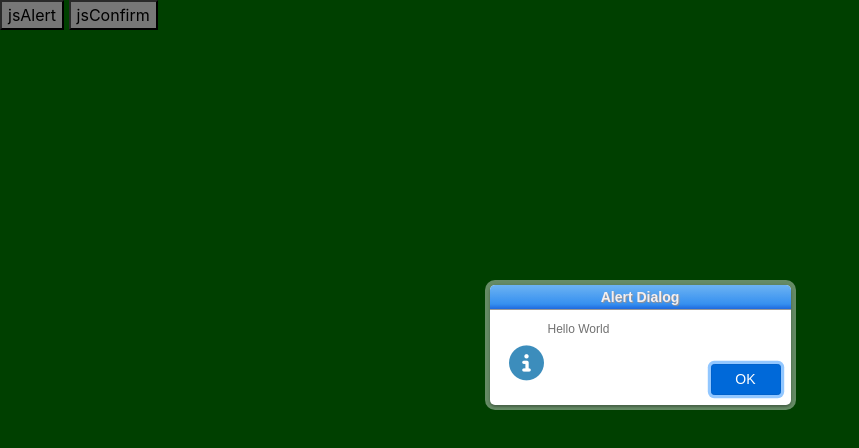
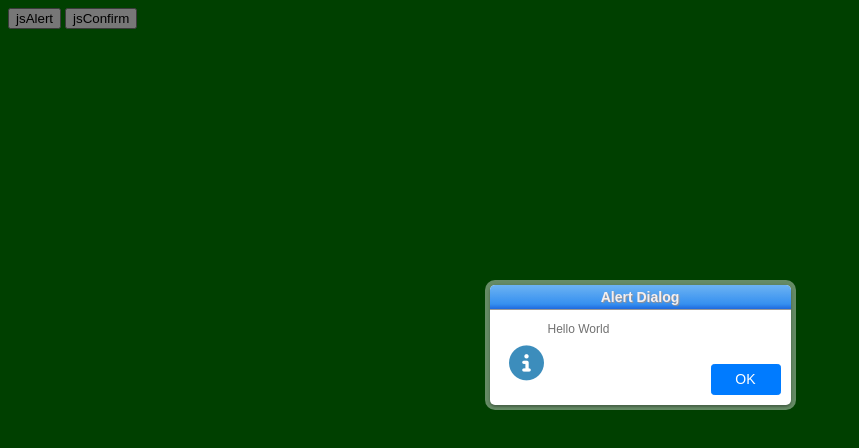
Before and after one commit to ringostarr80/jsAlert, a plain HTML site: page demo.html in a window 1280 px wide. Both pictures are taken after a click on the button "jsAlert". Shown: the whole page, without its empty margins (0-859 px from the left). Drawn offline with nearby package versions, Linux system fonts and the light colour scheme.

Commit message:
removed bootstrap

```diff
--- a/demo.html
+++ b/demo.html
@@ -3,7 +3,6 @@
     <head>
         <title>jsAlert demo</title>
         <meta http-equiv="Content-Type" content="text/html; charset=utf-8"/>
-        <link rel="stylesheet" type="text/css" href="src/bootstrap/dist/css/bootstrap.min.css"/>
         <link rel="stylesheet" type="text/css" href="src/Font-Awesome/css/all.min.css"/>
         <link rel="stylesheet" type="text/css" href="src/jsAlerts.css"/>
         <script type="text/javascript" src="src/jsAlerts.js"></script>
--- a/src/jsAlerts.css
+++ b/src/jsAlerts.css
@@ -1,4 +1,18 @@
-#popup_container {
+#js-alert-overlay-background {
+	position: absolute;
+	z-index: 99998;
+	top: 0px;
+	left: 0px;
+	width: 100%;
+	background-color: black;
+	opacity: 0.5;
+}
+
+#js-alert-overlay {
+	position: fixed;
+	z-index: 99999;
+	padding: 0;
+	margin: 0;
 	font-family: Arial, sans-serif;
 	font-size: 12px;
 	min-width: 300px; /* Dialog will be no smaller than this */
@@ -10,37 +24,21 @@
 	-moz-border-radius: 5px;
 	-webkit-border-radius: 5px;
 	border-radius: 5px;
-}
 
-#popup_message {
-	padding-left: 48px;
-	color:#717171;
-	min-height: 35px;
-}
-
-#popup_panel {
-	text-align:right;
-	margin: 9px 0px 0px;
-}
-
-#popup_prompt {
-	margin: .5em 0em;
+	/* from bootstrap */
+	font-weight: 400;
+	line-height: 1.5;
+	text-align: left;
 }
 
 /* For Blue Theme */
-#popup_title_blue {
+#js-alert-overlay h1 {
 	font-size: 14px;
 	font-weight: bold;
 	text-align: center;
 	line-height: 1.75em;
 	color: #f4efef;
 	text-shadow: 1px 1px 1px #989292;
-	/*background: #CCC url(images/title-blue.png) top repeat-x;
-	border: solid 1px #FFF;*/
-	background: #6db3f2;
-	background: -moz-linear-gradient(top,  #6db3f2 0%, #3690f0 79%, #1e69de 100%);
-	background: -webkit-linear-gradient(top,  #6db3f2 0%,#3690f0 79%,#1e69de 100%);
-	background: linear-gradient(to bottom,  #6db3f2 0%,#3690f0 79%,#1e69de 100%);
 	filter: progid:DXImageTransform.Microsoft.gradient( startColorstr='#6db3f2', endColorstr='#1e69de',GradientType=0 );
 	border-bottom: solid 1px #999;
 	cursor: default;
@@ -51,17 +49,46 @@
 	-webkit-border-radius:5px 5px 0px 0px;
 }
 
-#popup_content_blue {
+#js-alert-overlay h1.js-alert-theme-blue {
+	background: #6db3f2;
+	background: -moz-linear-gradient(top,  #6db3f2 0%, #3690f0 79%, #1e69de 100%);
+	background: -webkit-linear-gradient(top,  #6db3f2 0%,#3690f0 79%,#1e69de 100%);
+	background: linear-gradient(to bottom,  #6db3f2 0%,#3690f0 79%,#1e69de 100%);
+}
+
+#js-alert-overlay .js-alert-content {
 	padding: 9px;
 	margin: 0em;
 }
 
+#js-alert-overlay .js-alert-content.alert {
+	position: relative;
+	border: 1px solid transparent;
+	border-radius: 0.25rem;
+}
+
+#js-alert-message {
+	padding-left: 48px;
+	color:#717171;
+	min-height: 35px;
+	text-align: justify;
+}
+
+#js-alert-overlay .js-alert-panel {
+	text-align: right;
+	margin: 9px 0px 0px;
+}
+
+#popup_prompt {
+	margin: .5em 0em;
+}
+
 /*BOOTSTRAP THEME*/
-#popup_cancel , #popup_ok {
+#js-alert-cancel , #js-alert-ok {
 	min-width: 70px;
 }
 
-.icon_alert {
+#js-alert-overlay .icon-alert {
 	font-size: 35px;
 	position: absolute;
 	left: 14px;
@@ -76,3 +103,32 @@
 	font-size: 16px;
 	padding: 0px 0px 0px 1px;
 }
+
+button, input {
+	overflow: visible;
+	margin: 0;
+}
+
+.btn {
+	display: inline-block;
+	font-weight: 400;
+	text-align: center;
+	vertical-align: middle;
+	user-select: none;
+	border: 1px solid transparent;
+	transition: color .15s ease-in-out,background-color .15s ease-in-out,border-color .15s ease-in-out,box-shadow .15s ease-in-out;
+}
+.btn-primary {
+	color: white;
+	background-color: #007bff;
+	border-color: #007bff;
+}
+.btn-sm {
+	padding: 0.25rem 0.5rem;
+	font-size: 0.875rem;
+	line-height: 1.5;
+	border-radius: 0.2rem;
+}
+.btn:not(:disabled):not(.disabled) {
+	cursor: pointer;
+}
--- a/src/jsAlerts.js
+++ b/src/jsAlerts.js
@@ -1,10 +1,15 @@
 "use strict";
+var OVERLAY_BACKGROUND_ID = 'js-alert-overlay-background';
+var OVERLAY_ID = 'js-alert-overlay';
+var MESSAGE_ID = 'js-alert-message';
+var BUTTON_OK_ID = 'js-alert-ok';
+var BUTTON_CANCEL_ID = 'js-alert-cancel';
 var overlayColor = '#000';
 var overlayOpacity = 0.5;
 var repositionOnResize = true;
 var verticalOffset = -75;
 var horizontalOffset = 0;
-var theme = '_blue';
+var theme = 'blue';
 var draggable = true;
 var okButton = ' OK ';
 var cancelButton = ' Cancel ';
@@ -82,12 +87,12 @@ function _show(title, msg, value, type, callback) {
     _hide();
     _overlay('show');
     var popupContainer = document.createElement('div');
-    popupContainer.id = 'popup_container';
+    popupContainer.id = OVERLAY_ID;
     var popupTitle = document.createElement('h1');
-    popupTitle.id = "popup_title" + theme;
+    popupTitle.className = "js-alert-theme-" + theme;
     popupContainer.appendChild(popupTitle);
     var popupContent = document.createElement('div');
-    popupContent.id = "popup_content" + theme;
+    popupContent.className = 'js-alert-content';
     if (type === 'customPopup') {
         var popupBody = document.createElement('div');
         popupBody.id = 'popup_body';
@@ -96,8 +101,7 @@ function _show(title, msg, value, type, callback) {
     }
     else {
         var popupMessage_1 = document.createElement('div');
-        popupMessage_1.id = 'popup_message';
-        popupMessage_1.className = 'text-justify';
+        popupMessage_1.id = MESSAGE_ID;
         popupContent.appendChild(popupMessage_1);
     }
     popupContainer.appendChild(popupContent);
@@ -105,15 +109,11 @@ function _show(title, msg, value, type, callback) {
     if (typeof dialogClass === 'string') {
         popupContainer.classList.add(dialogClass);
     }
-    popupContainer.style.position = 'fixed';
-    popupContainer.style.zIndex = '99999';
-    popupContainer.style.padding = '0';
-    popupContainer.style.margin = '0';
     popupTitle.textContent = title;
     if (typeof type === 'string') {
         popupContent.classList.add(type);
     }
-    var popupMessage = document.getElementById('popup_message');
+    var popupMessage = document.getElementById(MESSAGE_ID);
     if (popupMessage instanceof HTMLElement) {
         popupMessage.textContent = msg.replace(/\n/g, '<br />');
     }
@@ -124,15 +124,15 @@ function _show(title, msg, value, type, callback) {
     switch (type) {
         case 'alert':
             var popupPanelAlert = document.createElement('div');
-            popupPanelAlert.id = 'popup_panel';
+            popupPanelAlert.className = 'js-alert-panel';
             var okButtonAlert_1 = document.createElement('input');
             okButtonAlert_1.type = 'button';
             okButtonAlert_1.className = 'btn btn-primary btn-flat btn-sm';
             okButtonAlert_1.value = okButton;
-            okButtonAlert_1.id = 'popup_ok';
+            okButtonAlert_1.id = BUTTON_OK_ID;
             popupPanelAlert.appendChild(okButtonAlert_1);
             var iconAlert = document.createElement('div');
-            iconAlert.className = 'icon_alert';
+            iconAlert.className = 'icon-alert';
             var infoCircle = document.createElement('i');
             infoCircle.className = 'fas fa-info-circle';
             iconAlert.appendChild(infoCircle);
@@ -166,22 +166,22 @@ function _show(title, msg, value, type, callback) {
             break;
         case 'confirm':
             var popupPanelConfirm = document.createElement('div');
-            popupPanelConfirm.id = 'popup_panel';
+            popupPanelConfirm.className = 'js-alert-panel';
             var cancelButtonConfirm_1 = document.createElement('input');
-            cancelButtonConfirm_1.id = 'popup_cancel';
+            cancelButtonConfirm_1.id = BUTTON_CANCEL_ID;
             cancelButtonConfirm_1.type = 'button';
             cancelButtonConfirm_1.value = cancelButton;
             cancelButtonConfirm_1.className = 'btn btn-default btn-flat btn-sm';
             popupPanelConfirm.appendChild(cancelButtonConfirm_1);
             popupPanelConfirm.appendChild(document.createTextNode(' '));
             var okButtonConfirm_1 = document.createElement('input');
-            okButtonConfirm_1.id = 'popup_ok';
+            okButtonConfirm_1.id = BUTTON_OK_ID;
             okButtonConfirm_1.type = 'button';
             okButtonConfirm_1.value = okButton;
             okButtonConfirm_1.className = 'btn btn-primary btn-flat btn-sm';
             popupPanelConfirm.appendChild(okButtonConfirm_1);
             var iconAlertConfirm = document.createElement('div');
-            iconAlertConfirm.className = 'icon_alert';
+            iconAlertConfirm.className = 'icon-alert';
             var questionCircle = document.createElement('i');
             questionCircle.className = 'fas fa-question-circle';
             iconAlertConfirm.appendChild(questionCircle);
@@ -226,20 +226,20 @@ function _show(title, msg, value, type, callback) {
             break;
         case 'prompt':
             /*
-            $("#popup_message").append('<br /><input type="text" id="popup_prompt" class="form-control input-sm"/><div class="icon_alert"><i class="fas fa-info-circle"></i></div>').after('<div id="popup_panel"><input class="btn btn-default btn-flat btn-sm" type="button" value="' + $.alerts.cancelButton + '" id="popup_cancel" /> <input type="button" value="' + $.alerts.okButton + '" id="popup_ok" class="btn btn-primary btn-flat btn-sm"/></div>');
-            //$("#popup_prompt").width( $("#popup_message").width() ); disable width popup_prompt
-            $("#popup_ok").click( function() {
+            $("#" + MESSAGE_ID).append('<br /><input type="text" id="popup_prompt" class="form-control input-sm"/><div class="icon-alert"><i class="fas fa-info-circle"></i></div>').after('<div class="js-alert-panel"><input class="btn btn-default btn-flat btn-sm" type="button" value="' + $.alerts.cancelButton + '" id="' + BUTTON_CANCEL_ID + '" /> <input type="button" value="' + $.alerts.okButton + '" id="' + BUTTON_OK_ID + '" class="btn btn-primary btn-flat btn-sm"/></div>');
+            //$("#popup_prompt").width( $("#" + MESSAGE_ID).width() ); disable width popup_prompt
+            $("#" + BUTTON_OK_ID).click( function() {
                 var val = $("#popup_prompt").val();
                 $.alerts._hide();
                 if( callback ) callback( val );
             });
-            $("#popup_cancel").click( function() {
+            $("#" + BUTTON_CANCEL_ID).click( function() {
                 $.alerts._hide();
                 if( callback ) callback( null );
             });
-            $("#popup_prompt, #popup_ok, #popup_cancel").keypress( function(e) {
-                if( e.keyCode == 13 ) $("#popup_ok").trigger('click');
-                if( e.keyCode == 27 ) $("#popup_cancel").trigger('click');
+            $("#popup_prompt, #" + BUTTON_OK_ID + ", #" + BUTTON_CANCEL_ID).keypress( function(e) {
+                if( e.keyCode == 13 ) $("#" + BUTTON_OK_ID).trigger('click');
+                if( e.keyCode == 27 ) $("#" + BUTTON_CANCEL_ID).trigger('click');
             });
             if( value ) $("#popup_prompt").val(value);
             $("#popup_prompt").focus().select();
@@ -247,7 +247,7 @@ function _show(title, msg, value, type, callback) {
             break;
         case "customPopup":
             /*
-            $("#popup_body").after('<div id="popup_panel"><input type="button" value="' + $.alerts.cancelButton + '" id="popup_cancel" class="btn btn-default btn-flat btn-sm"/> <input type="button" value="' + $.alerts.okButton + '" id="popup_ok" class="btn btn-primary btn-flat btn-sm"/></div><div class="close button-close"><i class="fas fa-times-circle"><div>');
+            $("#popup_body").after('<div class="js-alert-panel"><input type="button" value="' + $.alerts.cancelButton + '" id="' + BUTTON_CANCEL_ID + '" class="btn btn-default btn-flat btn-sm"/> <input type="button" value="' + $.alerts.okButton + '" id="' + BUTTON_OK_ID + '" class="btn btn-primary btn-flat btn-sm"/></div><div class="close button-close"><i class="fas fa-times-circle"><div>');
             //validate form
             var frm = $("#popup_body").find("form");
             $.alerts._validateForm();
@@ -258,7 +258,7 @@ function _show(title, msg, value, type, callback) {
                 if( callback ) callback(false);
             });
 
-            $("#popup_ok").click(function(e){
+            $("#" + BUTTON_OK_ID).click(function(e){
                 e.preventDefault();
                 if(frm.valid()===true){
                     //if form valid
@@ -267,14 +267,14 @@ function _show(title, msg, value, type, callback) {
                 }
             });
 
-            $("#popup_cancel").click( function() {
+            $("#" + BUTTON_CACNEL_ID).click( function() {
                 $.alerts._hide();
                 if( callback ) callback(false);
             });
-            $("#popup_ok").focus();
-            $("#popup_ok, #popup_cancel").keypress( function(e) {
-                if( e.keyCode == 13 ) $("#popup_ok").trigger('click');
-                if( e.keyCode == 27 ) $("#popup_cancel").trigger('click');
+            $("#" + BUTTON_OK_ID).focus();
+            $("#" + BUTTON_OK_ID + ", #" + BUTTON_CANCEL_ID).keypress( function(e) {
+                if( e.keyCode == 13 ) $("#" + BUTTON_OK_ID).trigger('click');
+                if( e.keyCode == 27 ) $("#" + BUTTON_CANCEL_ID).trigger('click');
             });
             */
             break;
@@ -286,7 +286,7 @@ function _show(title, msg, value, type, callback) {
 }
 function _hide() {
     var _a;
-    var popupContainer = document.getElementById('popup_container');
+    var popupContainer = document.getElementById(OVERLAY_ID);
     if (popupContainer instanceof HTMLElement) {
         (_a = popupContainer.parentElement) === null || _a === void 0 ? void 0 : _a.removeChild(popupContainer);
     }
@@ -311,19 +311,12 @@ function _overlay(status) {
         case 'show':
             _overlay('hide');
             var newPopupOverlay = document.createElement('div');
-            newPopupOverlay.id = 'popup_overlay';
-            newPopupOverlay.style.position = 'absolute';
-            newPopupOverlay.style.zIndex = '99998';
-            newPopupOverlay.style.top = '0px';
-            newPopupOverlay.style.left = '0px';
-            newPopupOverlay.style.width = '100%';
+            newPopupOverlay.id = OVERLAY_BACKGROUND_ID;
             newPopupOverlay.style.height = document.documentElement.clientHeight + "px";
-            newPopupOverlay.style.background = overlayColor;
-            newPopupOverlay.style.opacity = overlayOpacity.toString();
             document.body.appendChild(newPopupOverlay);
             break;
         case 'hide':
-            var popupOverlay = document.getElementById('popup_overlay');
+            var popupOverlay = document.getElementById(OVERLAY_BACKGROUND_ID);
             if (popupOverlay instanceof HTMLElement) {
                 (_a = popupOverlay.parentElement) === null || _a === void 0 ? void 0 : _a.removeChild(popupOverlay);
             }
@@ -331,7 +324,7 @@ function _overlay(status) {
     }
 }
 function _reposition() {
-    var popupContainer = document.getElementById('popup_container');
+    var popupContainer = document.getElementById(OVERLAY_ID);
     if (popupContainer instanceof HTMLElement) {
         var top_1 = ((window.innerHeight / 2) - (popupContainer.offsetHeight / 2)) + verticalOffset;
         var left = ((window.innerWidth / 2) - (popupContainer.offsetWidth / 2)) + horizontalOffset;
@@ -343,9 +336,9 @@ function _reposition() {
         }
         popupContainer.style.top = top_1 + "px";
         popupContainer.style.left = left + "px";
-        var popupOverlay = document.getElementById('popup_overlay');
+        var popupOverlay = document.getElementById(OVERLAY_BACKGROUND_ID);
         if (popupOverlay instanceof HTMLElement) {
-            popupOverlay.style.height = (document.documentElement.clientHeight + 1) + "px";
+            popupOverlay.style.height = document.documentElement.clientHeight + 1 + "px";
         }
     }
 }
```
Also changed, not shown: src/jsAlerts.d.ts (+6 -1 lines), src/jsAlerts.ts (+39 -46 lines), 3 other files.
